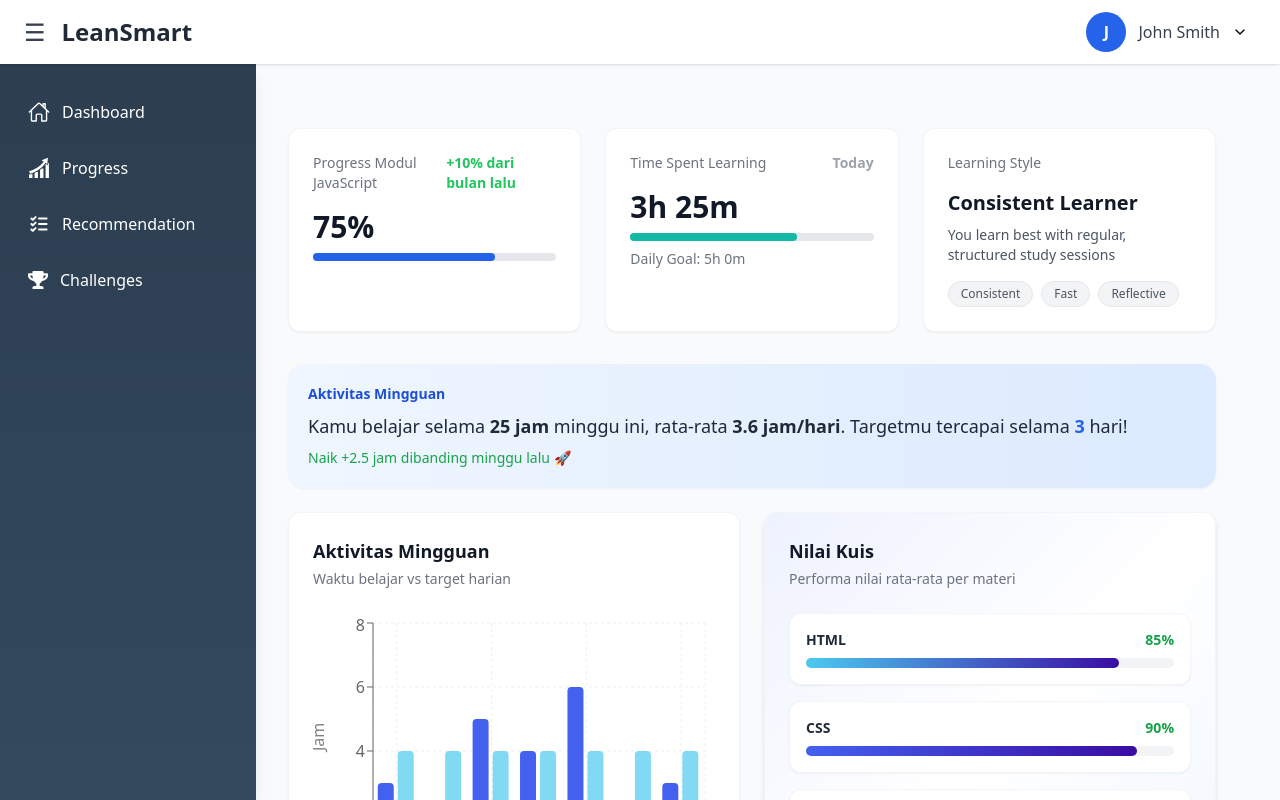
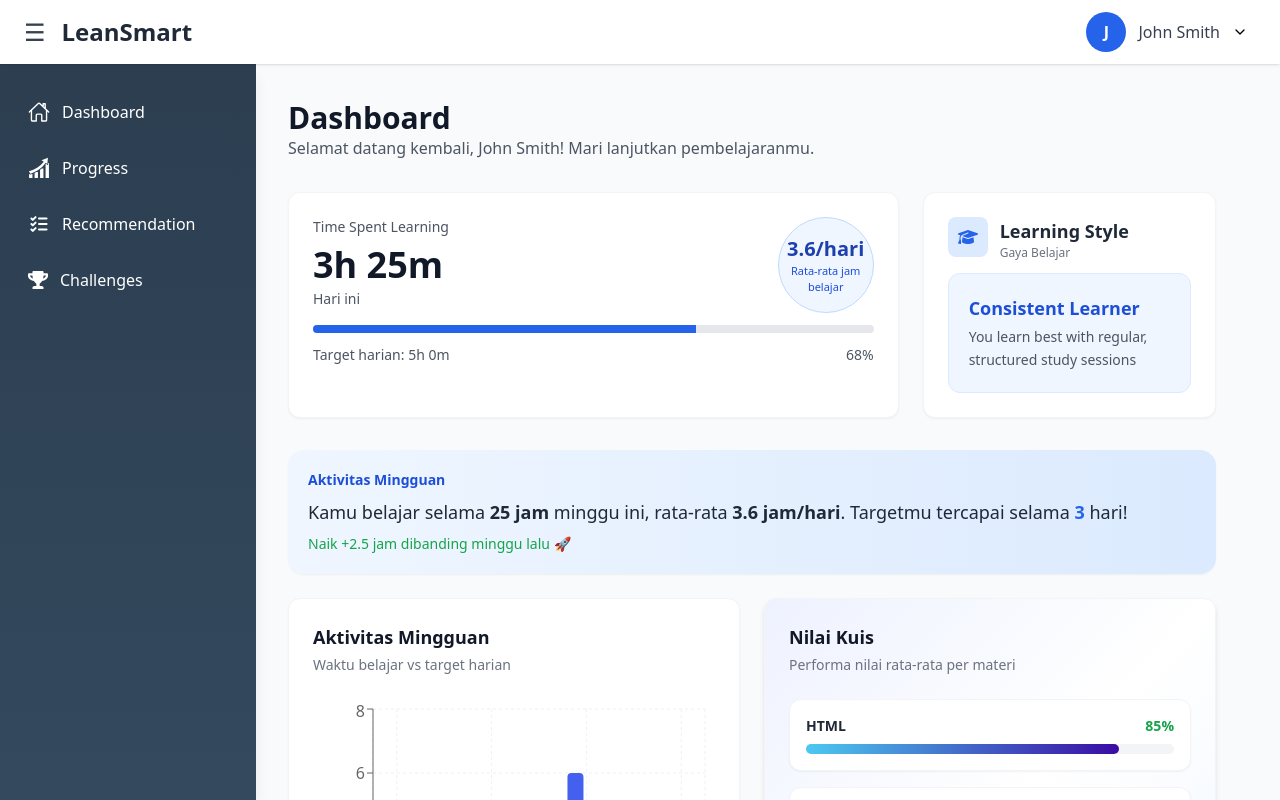
Before and after one commit to Jeionee/DC08-AI-Learning-Insight, a React (Vite) app in the folder fe/: page /dashboard in a window 1280 px wide. Shown: the top 800 px of the page. Built offline with nearby package versions, Linux system fonts and the light colour scheme; no server answers; sample sign-in values are in the browser's storage.

Commit message:
membuat api profile

```diff
--- /dev/null
+++ b/fe/src/api/studentApi.js
@@ -0,0 +1,29 @@
+import axios from "axios";
+
+const API_URL = "http://127.0.0.1:5000";
+
+// Get student by ID
+export async function getStudent(studentId) {
+  try {
+    const token = localStorage.getItem("token"); // ambil token dari login
+    const headers = {
+      Authorization: `Bearer ${token}`,
+    };
+
+    const response = await axios.get(`${API_URL}/api/students/${studentId}`, { headers });
+    return response.data; // data dari Flask API
+  } catch (error) {
+    console.error("Gagal mengambil data student:", error);
+    throw error;
+  }
+}
+
+// // Update student
+// export async function updateStudent(studentId, formData) {
+//   const response = await axios.put(`${API_URL}/api/students/1`, formData, {
+//     headers: {
+//       "Content-Type": "multipart/form-data",
+//     },
+//   });
+
+//   return response.data.data;
--- a/fe/src/pages/DashboardPage.jsx
+++ b/fe/src/pages/DashboardPage.jsx
@@ -3,10 +3,12 @@ import StatsCard from "../components/StatsCard";
 import Charts from "../components/Charts";
 import Recommendations from "../components/Recommendation";
 import ModuleProgress from "../components/ModuleProgress";
+import { FaGraduationCap } from "react-icons/fa6";
 import axios from "axios";
 
 const Dashboard = ({ data }) => {
   const [student, setStudent] = useState([]);
+
   const formatTime = (minutes) => {
     const hours = Math.floor(minutes / 60);
     const mins = minutes % 60;
@@ -26,89 +28,128 @@ const Dashboard = ({ data }) => {
     consistent: {
       name: "Consistent Learner",
       description: "You learn best with regular, structured study sessions",
-      color: "bg-green-100 text-green-800 border-green-200",
-      badgeColor: "bg-green-500",
+      color: "bg-blue-50 border-blue-200",
     },
     fast: {
       name: "Fast Learner",
       description:
         "You quickly grasp new concepts and prefer accelerated learning",
-      color: "bg-amber-100 text-amber-800 border-amber-200",
-      badgeColor: "bg-amber-500",
+      color: "bg-amber-50 border-amber-200",
     },
     reflective: {
       name: "Reflective Learner",
       description:
         "You prefer to think deeply and reflect on what you've learned",
-      color: "bg-purple-100 text-purple-800 border-purple-200",
-      badgeColor: "bg-purple-500",
+      color: "bg-purple-50 border-purple-200",
     },
   };
 
   return (
-    <div className="flex-1 pr-8 py-8 pl-0 border-0 ">
-      {/* Stats Grid */}
-      <div className="grid grid-cols-1 md:grid-cols-3 gap-6 mb-8">
-        <StatsCard
-          title={`Progress Modul ${data.progress.moduleName || "JavaScript"}`}
-          value={`${data.progress.courseCompletion}%`}
-          subtitle={`+${data.progress.growth || 10}% dari bulan lalu`}
-          progress={data.progress.courseCompletion}
-          color="blue"
-          description={`Total modul selesai: ${
-            data.progress.completedModules || 5
-          }/${data.progress.totalModules || 8}`}
-        />
+    <div className="flex-1 pr-8 py-1 pl-0 border-0">
+      {/* HEADER */}
+      <div className="mb-8">
+        <h1 className="text-3xl font-bold text-gray-900">Dashboard</h1>
+        <p className="text-gray-600">
+          Selamat datang kembali, {data.user.name || "User"}! Mari lanjutkan
+          pembelajaranmu.
+        </p>
+      </div>
 
-        <StatsCard
-          title="Time Spent Learning"
-          value={formatTime(data.progress.timeSpentToday)}
-          subtitle="Today"
-          progress={
-            (data.progress.timeSpentToday / data.progress.dailyGoal) * 100
-          }
-          color="teal"
-          footer={`Daily Goal: ${formatTime(data.progress.dailyGoal)}`}
-        />
+      {/* TOP CARDS */}
+      <div className="grid grid-cols-1 lg:grid-cols-3 gap-6 mb-8">
+        {/* TIME SPENT LEARNING */}
+        <div className="lg:col-span-2 bg-white rounded-xl shadow-sm p-6 border border-gray-100 relative">
+          <h3 className="text-gray-600 text-sm font-medium mb-2">
+            Time Spent Learning
+          </h3>
 
-        {/* Learning Style Card */}
+          <div className="text-4xl font-bold text-gray-900 mb-1">
+            {formatTime(data.progress.timeSpentToday)}
+          </div>
+
+          <p className="text-gray-600 text-sm mb-4">Hari ini</p>
+
+          {/* Progress Bar */}
+          <div className="w-full bg-gray-200 h-2 rounded-full overflow-hidden mb-3">
+            <div
+              className="bg-blue-600 h-2"
+              style={{
+                width: `${
+                  (data.progress.timeSpentToday / data.progress.dailyGoal) * 100
+                }%`,
+              }}
+            ></div>
+          </div>
+
+          <div className="flex justify-between text-sm text-gray-600">
+            <span>Target harian: {formatTime(data.progress.dailyGoal)}</span>
+            <span>
+              {Math.floor(
+                (data.progress.timeSpentToday / data.progress.dailyGoal) * 100
+              )}
+              %
+            </span>
+          </div>
+
+          {/* BULAT INFO */}
+          <div
+            className="
+              absolute right-6 top-6
+              w-24 h-24 rounded-full
+              bg-blue-50 border border-blue-200
+              flex flex-col justify-center items-center
+              text-center
+            "
+          >
+            <span className="text-xl font-bold text-blue-800">
+              {data.progress.averageDailyHours}3.6/hari
+            </span>
+            <span className="text-[11px] text-blue-700">
+              Rata-rata jam belajar
+            </span>
+          </div>
+        </div>
+
+        {/* LEARNING STYLE */}
+        {/* LEARNING STYLE */}
         <div className="bg-white rounded-xl shadow-sm p-6 border border-gray-100">
-          <h3 className="text-gray-500 text-sm font-medium mb-4">
-            Learning Style
-          </h3>
-          <div className="text-xl font-bold text-gray-900 mb-2">
-            {learningStyles[data.user.learningStyle].name}
+          {/* Header */}
+          <div className="flex items-start gap-3 mb-3">
+            <div className="w-10 h-10 rounded-lg bg-blue-100 flex items-center justify-center">
+              <FaGraduationCap size={20} className="text-blue-600" />
+            </div>
+
+            <div>
+              <h2 className="text-gray-800 font-bold text-lg">
+                Learning Style
+              </h2>
+              <p className="text-gray-500 text-xs -mt-0">Gaya Belajar</p>
+            </div>
           </div>
-          <p className="text-gray-600 text-sm mb-4">
-            {learningStyles[data.user.learningStyle].description}
-          </p>
-          <div className="flex space-x-2">
-            {Object.entries(learningStyles).map(([key, style]) => (
-              <span
-                key={key}
-                className={`px-3 py-1 rounded-full text-xs font-medium border ${
-                  key === student.image_path
-                    ? style.color
-                    : "bg-gray-100 text-gray-600 border-gray-200"
-                }`}
-              >
-                {style.name.split(" ")[0]}
-              </span>
-            ))}
+
+          {/* Highlight Box */}
+          <div className="rounded-xl p-5 bg-blue-50 border border-blue-100">
+            <h3 className="text-blue-700 font-bold text-lg mb-1">
+              {learningStyles[data.user.learningStyle].name}
+            </h3>
+
+            <p className="text-gray-600 text-sm leading-relaxed">
+              {learningStyles[data.user.learningStyle].description}
+            </p>
           </div>
         </div>
       </div>
 
-      {/* Charts Section */}
+      {/* CHARTS */}
       <Charts
         weeklyActivity={data.weeklyActivity}
         learningDistribution={data.learningDistribution}
       />
 
-      {/* Recommendations Section */}
+      {/* RECOMMENDATIONS */}
       <Recommendations recommendations={data.recommendations} />
 
-      {/* Module Progress Section */}
+      {/* MODULE PROGRESS */}
       <ModuleProgress modules={data.modules} />
     </div>
   );
--- a/fe/src/pages/LoginPage.jsx
+++ b/fe/src/pages/LoginPage.jsx
@@ -2,6 +2,7 @@ import { useState } from "react";
 import { Eye, EyeOff } from "lucide-react";
 import { loginRequest } from "../api/authApi";
 import { Link } from "react-router-dom"; // Import Link untuk menambahkan tautan
+
 
 export default function Login({ onLogin }) {
 	const [email, setEmail] = useState("");
--- a/fe/src/pages/ProfilePage.jsx
+++ b/fe/src/pages/ProfilePage.jsx
@@ -1,13 +1,39 @@
-import React, { useState } from "react";
+import React, { useEffect, useState } from "react";
+import { getStudent } from "../api/studentApi";
 
 export default function ProfilePage({ user }) {
+  const [student, setStudent] = useState(null);
   const [isEditing, setIsEditing] = useState(false);
   const [formData, setFormData] = useState({
-    name: user.name,
-    email: user.email,
-    learningStyle: user.learningStyle,
-    avatar: user.avatar || null, // bisa URL foto user
+    name: "",
+    email: "",
+    learning_style: "",
+    avatar: null,
   });
+
+  useEffect(() => {
+    async function fetchData() {
+      try {
+        const data = await getStudent(6);
+        setStudent(data);
+
+        setFormData({
+          name: data.name,
+          email: data.email,
+          learning_style: data.learning_style,
+          avatar: data.photo_profile,
+        });
+      } catch (error) {
+        console.error("Gagal mengambil data:", error);
+      }
+    }
+
+    fetchData();
+  }, []);
+
+  if (!student) {
+    return <p className="p-6 text-gray-600">Loading...</p>;
+  }
 
   const handleChange = (e) => {
     setFormData({ ...formData, [e.target.name]: e.target.value });
@@ -24,7 +50,6 @@ export default function ProfilePage({ user }) {
     e.preventDefault();
     console.log("Data disimpan:", formData);
     setIsEditing(false);
-    // TODO: kirim formData ke server untuk disimpan
   };
 
   // ===== MODE EDIT =====
@@ -43,7 +68,7 @@ export default function ProfilePage({ user }) {
                   className="w-full h-full object-cover"
                 />
               ) : (
-                user.name.charAt(0)
+                student.name.charAt(0)
               )}
             </div>
             <input type="file" accept="image/*" onChange={handleAvatarChange} />
@@ -79,11 +104,12 @@ export default function ProfilePage({ user }) {
               Learning Style
             </label>
             <select
-              name="learningStyle"
-              value={formData.learningStyle}
+              name="learning_style"
+              value={formData.learning_style || ""}
               onChange={handleChange}
               className="w-full border rounded-xl p-3 mt-1"
             >
+              <option value="">-- Pilih Learning Style --</option>
               <option value="consistent">Consistent Learner</option>
               <option value="fast">Fast Learner</option>
               <option value="reflective">Reflective Learner</option>
@@ -113,66 +139,68 @@ export default function ProfilePage({ user }) {
 
   // ===== MODE VIEW =====
   return (
-    <div className="p-4">
+    <div className="p-0">
       <h1 className="text-3xl font-bold text-gray-900 mb-8">Your Profile</h1>
 
       {/* PROFILE CARD */}
       <div className="bg-white rounded-2xl shadow-md border p-8 flex items-center space-x-8">
         <div className="w-32 h-32 rounded-full bg-slate-700 text-white flex items-center justify-center text-4xl font-bold shadow-lg overflow-hidden">
-          {formData.avatar ? (
+          {student.photo_profile ? (
             <img
-              src={formData.avatar}
+              src={student.photo_profile}
               alt="Avatar"
               className="w-full h-full object-cover"
             />
           ) : (
-            user.name.charAt(0)
+            student.name.charAt(0)
           )}
         </div>
         <div>
-          <h2 className="text-2xl font-bold text-gray-900">{user.name}</h2>
+          <h2 className="text-2xl font-bold text-gray-900">{student.name}</h2>
           <p className="text-gray-600 mt-1">Student at LeanSmart Academy</p>
 
           <div className="mt-4 flex items-center space-x-3">
             <span className="bg-blue-100 text-blue-800 px-3 py-1 rounded-full text-sm font-medium">
-              Bergabung Sejak 2025
+              Bergabung Sejak{" "}
+              {student.joined_since
+                ? (() => {
+                    const date = new Date(student.joined_since);
+                    const day = String(date.getDate()).padStart(2, "0");
+                    const month = String(date.getMonth() + 1).padStart(2, "0");
+                    const year = date.getFullYear();
+                    return `${day}-${month}-${year}`;
+                  })()
+                : "-"}
             </span>
           </div>
         </div>
       </div>
 
-      {/* BIO SECTION */}
-      <div className="mt-8 grid grid-cols-1 md:grid-cols-2 gap-6">
+      {/* LEARNING STYLE & INFORMASI DETAIL (1 CARD) */}
+      <div className="mt-8 grid grid-cols-1 gap-6">
         <div className="bg-white border shadow-sm p-6 rounded-xl">
           <h3 className="text-xl font-semibold text-gray-900 mb-3">
             Learning Style
           </h3>
           <p className="text-gray-600 mb-4">Kamu belajar dengan pendekatan:</p>
-          <div className="flex items-center space-x-3">
-            <span className="px-4 py-2 bg-blue-100 text-blue-700 rounded-full font-medium">
-              {user.learningStyle === "consistent"
+          <span className="px-4 py-2 bg-blue-100 text-blue-700 rounded-full font-medium">
+            {student.learning_style
+              ? student.learning_style === "consistent"
                 ? "Consistent Learner"
-                : user.learningStyle === "fast"
+                : student.learning_style === "fast"
                 ? "Fast Learner"
-                : "Reflective Learner"}
-            </span>
-          </div>
-        </div>
+                : "Reflective Learner"
+              : "Belum ditentukan"}
+          </span>
 
-        <div className="bg-white border shadow-sm p-6 rounded-xl">
+          <hr className="my-6" />
+
           <h3 className="text-xl font-semibold text-gray-900 mb-3">
-            Detail Informasi
+            Informasi Detail
           </h3>
           <ul className="text-gray-700 space-y-2">
             <li>
-              <strong className="text-gray-900">Email:</strong> {user.email}
-            </li>
-            <li>
-              <strong className="text-gray-900">Program:</strong> Front-End
-              Learning Path
-            </li>
-            <li>
-              <strong className="text-gray-900">Level:</strong> Intermediate
+              <strong className="text-gray-900">Email:</strong> {student.email}
             </li>
           </ul>
         </div>
```
Also changed, not shown: fe/src/components/ModuleProgress.jsx (+56 -37 lines), fe/src/pages/ProgressPage.jsx (+2 -9 lines), 1 other file (tests, documents, lock files or other folders).
